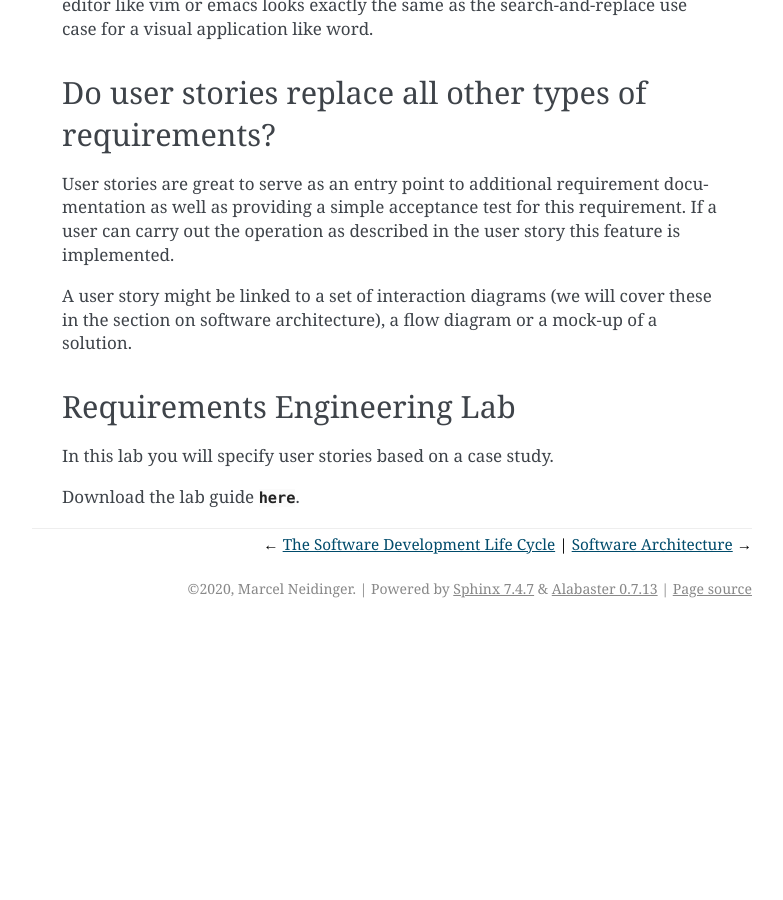
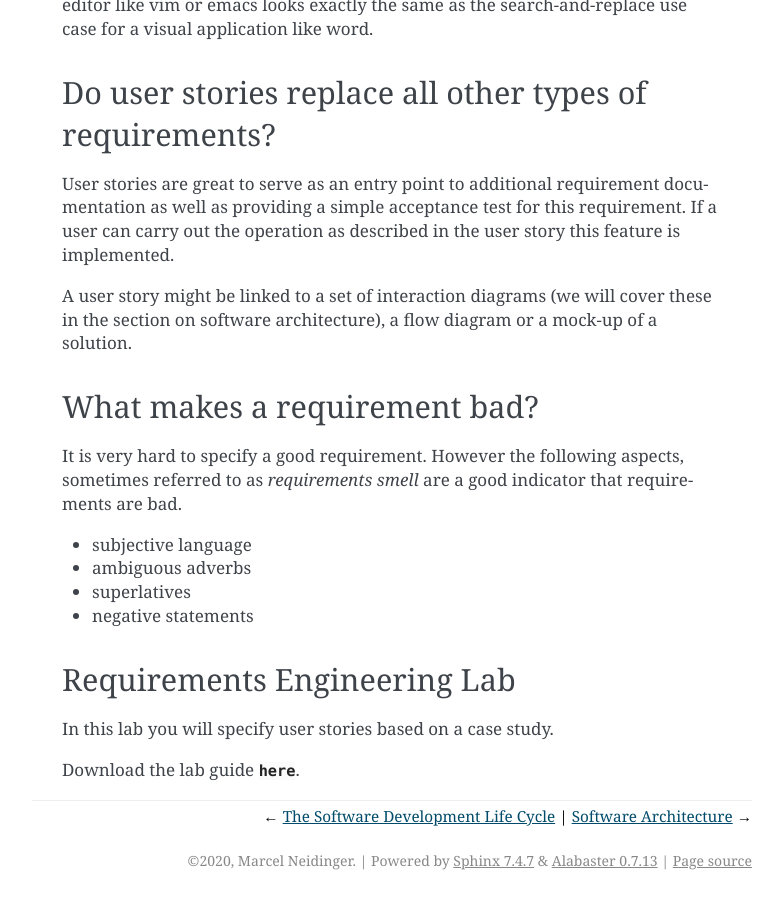
Before and after one commit to sQu4rks/software-engineering-for-ases, a Sphinx documentation site: the page built from source/01-04-requirements_engineering.rst, in a window 1280 px wide and 900 px high, scrolled down 1590 px. Shown: the whole window, without its empty margins (358-1141 px from the left). Built offline with Sphinx 7.4.7, drawn with Linux system fonts in a browser that asks for light colours; before the commit the page ends 2218 px from its top, so only the background shows below that; some of the changed text lies outside the part shown.

Commit message:
added requirements smell

```diff
--- a/source/01-04-requirements_engineering.rst
+++ b/source/01-04-requirements_engineering.rst
@@ -66,6 +66,17 @@ story this feature is implemented.
 A user story might be linked to a set of interaction diagrams (we will cover these in the section on software architecture),
 a flow diagram or a mock-up of a solution.
 
+What makes a requirement bad?
+-----------------------------
+
+It is very hard to specify a good requirement. However the following aspects, sometimes referred to as *requirements smell*
+are a good indicator that requirements are bad.
+
+* subjective language
+* ambiguous adverbs
+* superlatives
+* negative statements
+
 Requirements Engineering Lab
 ----------------------------
 
```
